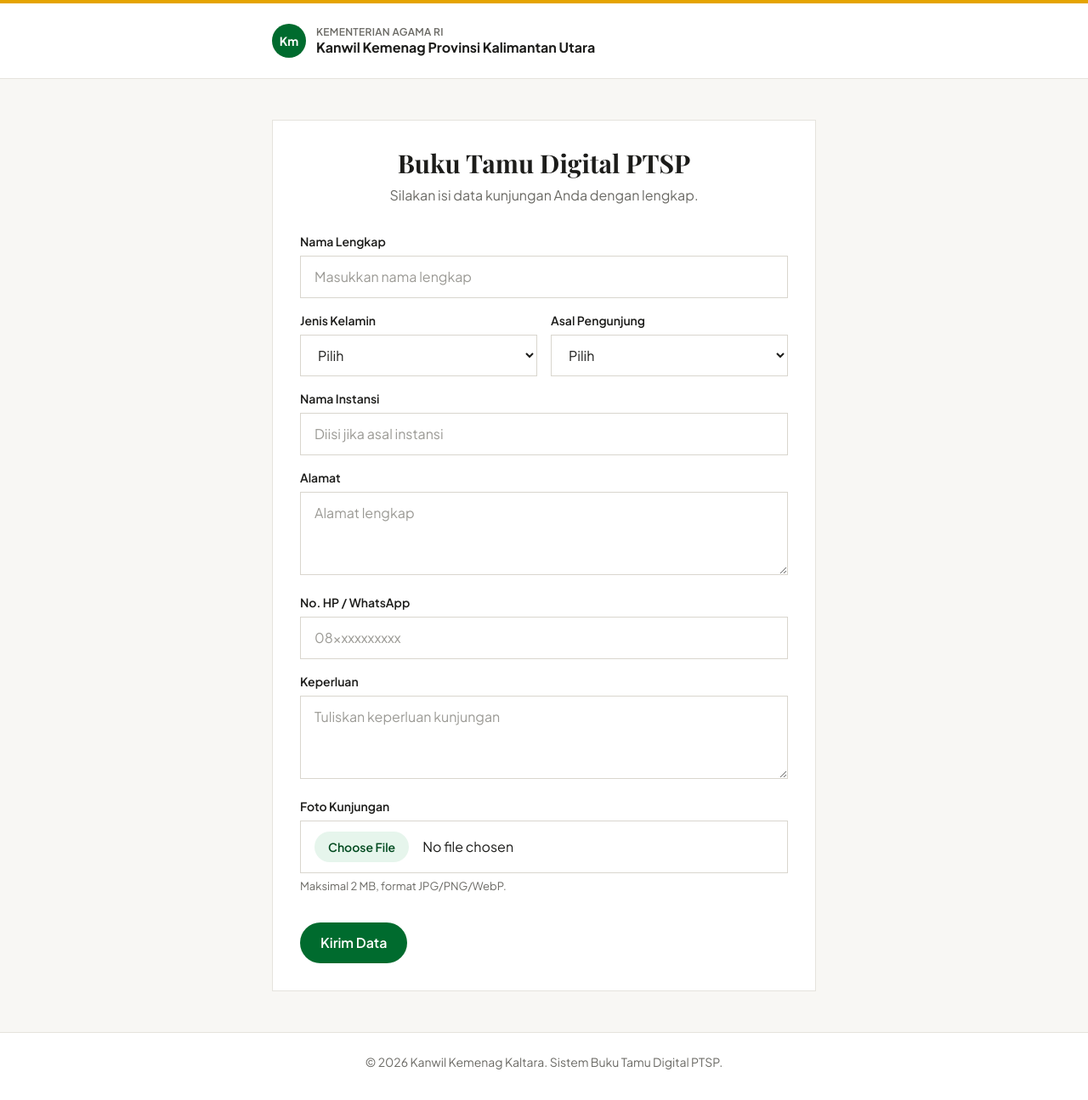
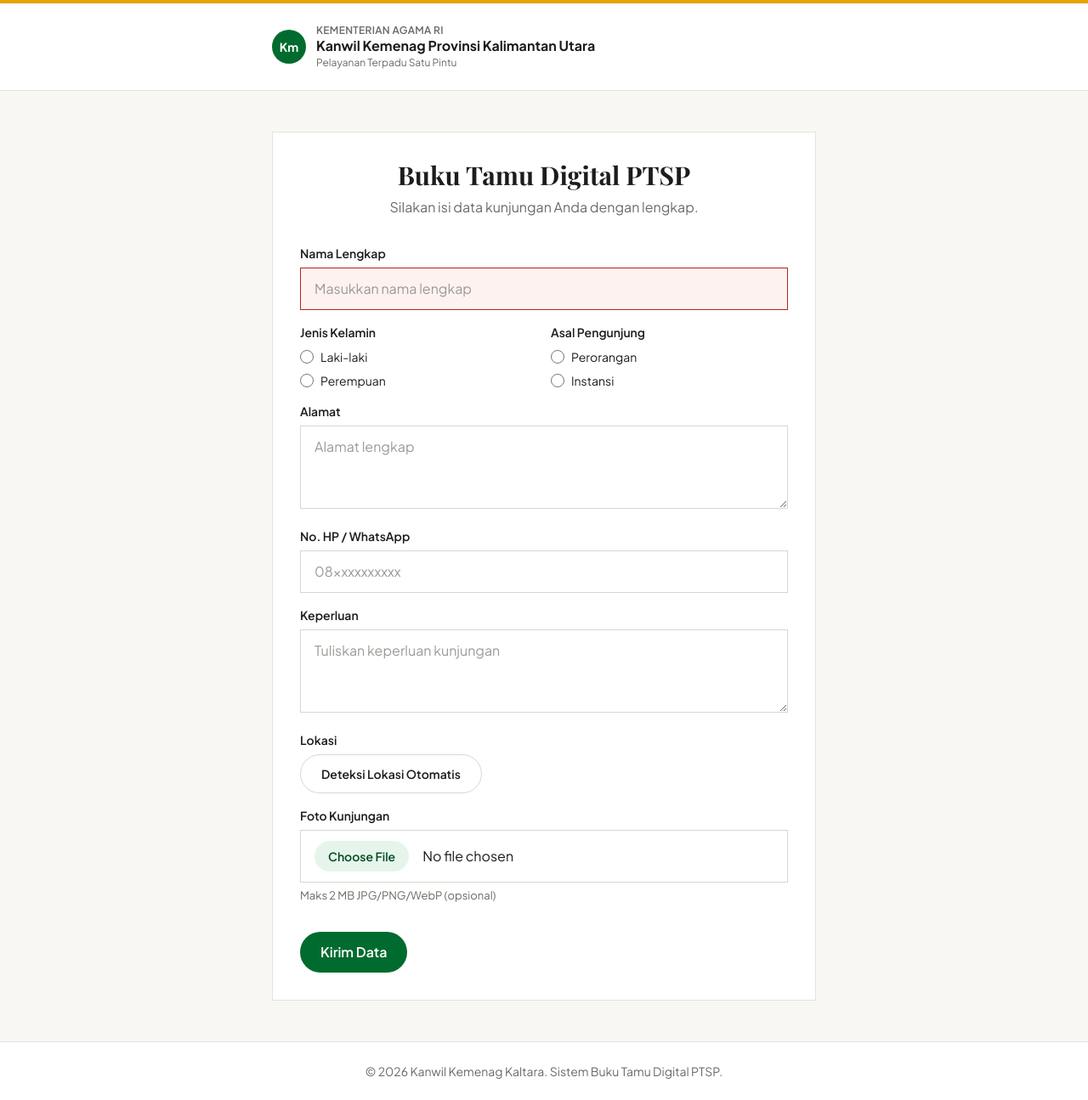
Before and after one commit to martinserafim93/bukanwil, a CodeIgniter 4 app: the page made by app/Views/tamu/form.php in a window 1280 px wide. Shown: the whole page at 85% size. Before the commit the page ends 1259 px from the top, so only its background shows below. Run offline with PHP 8.4 and a stand-in for CodeIgniter, Linux system fonts and the light colour scheme; the template is opened without the code that fills it, so the values that code supplies are empty; style sheets or scripts are compiled from the project's sources; some libraries are stand-ins or nearby versions.

Commit message:
Fase 2b: form buku tamu publik (routes, view + controller submit + sukses + JS geolokasi)

```diff
--- a/app/Views/layouts/publik.php
+++ b/app/Views/layouts/publik.php
@@ -9,7 +9,7 @@
 <head>
     <meta charset="UTF-8">
     <meta name="viewport" content="width=device-width, initial-scale=1.0">
-    <title><?= esc($this->renderSection('title')) ?? 'Buku Tamu PTSP' ?> — SANTRI</title>
+    <title><?= esc($this->renderSection('title')) ?? 'Form Buku Tamu' ?> — SANTRI</title>
 
     <link rel="preconnect" href="https://fonts.googleapis.com">
     <link rel="preconnect" href="https://fonts.gstatic.com" crossorigin>
@@ -28,7 +28,14 @@
                 </div>
                 <div>
                     <p class="text-xs font-semibold uppercase tracking-wide text-ink-muted">Kementerian Agama RI</p>
-                    <h1 class="text-sm md:text-base font-bold leading-tight">Kanwil Kemenag Provinsi Kalimantan Utara</h1>
+                    <h1 class="text-sm md:text-base font-bold leading-tight">
+                        <?= esc($pengaturan['nama_instansi_ptsp'] ?? 'Kanwil Kemenag Provinsi Kalimantan Utara') ?>
+                    </h1>
+                    <?php if (! empty($pengaturan['teks_header'])): ?>
+                        <p class="text-xs text-ink-muted mt-0.5"><?= esc($pengaturan['teks_header']) ?></p>
+                    <?php else: ?>
+                        <p class="text-xs text-ink-muted mt-0.5">Pelayanan Terpadu Satu Pintu</p>
+                    <?php endif; ?>
                 </div>
             </div>
         </div>
@@ -41,7 +48,7 @@
     <footer class="bg-surface border-t border-border mt-auto">
         <div class="container-readable py-6">
             <p class="text-center text-sm text-ink-muted">
-                &copy; <?= date('Y') ?> Kanwil Kemenag Kaltara. Sistem Buku Tamu Digital PTSP.
+                &copy; <?= date('Y') ?> <?= esc($pengaturan['nama_instansi_ptsp'] ?? 'Kanwil Kemenag Kaltara') ?>. Sistem Buku Tamu Digital PTSP.
             </p>
         </div>
     </footer>
--- a/app/Views/tamu/form.php
+++ b/app/Views/tamu/form.php
@@ -1,7 +1,6 @@
 <?php
 /**
- * Shell halaman form publik — SANTRI
- * Belum ada logika bisnis / controller.
+ * Public guestbook form — SANTRI
  */
 $this->extend('layouts/publik');
 $this->section('title', 'Form Buku Tamu');
@@ -15,56 +14,100 @@ $this->section('content');
             <p class="text-ink-muted">Silakan isi data kunjungan Anda dengan lengkap.</p>
         </div>
 
-        <form action="#" method="post" enctype="multipart/form-data" class="space-y-6">
+        <?php if (! empty($errors) && is_array($errors)): ?>
+            <div class="mb-6 p-4 bg-danger-bg border border-danger text-danger text-sm" role="alert" aria-live="assertive">
+                <p class="font-semibold mb-1">Mohon periksa kembali isian Anda:</p>
+                <ul class="list-disc list-inside space-y-1">
+                    <?php foreach ($errors as $field => $message): ?>
+                        <li><?= esc(is_array($message) ? implode(' ', $message) : $message) ?></li>
+                    <?php endforeach; ?>
+                </ul>
+            </div>
+        <?php endif; ?>
+
+        <form action="<?= site_url('tamu/submit') ?>" method="post" enctype="multipart/form-data" class="space-y-6" novalidate>
+            <?= csrf_field() ?>
+
+            <input type="text" name="_hp" tabindex="-1" autocomplete="off" class="hidden" aria-hidden="true">
+
             <div class="space-y-4">
+
                 <div>
                     <label for="nama" class="form-label">Nama Lengkap</label>
-                    <input type="text" id="nama" name="nama" class="form-field" placeholder="Masukkan nama lengkap" autocomplete="name">
+                    <input type="text" id="nama" name="nama" value="<?= esc(old('nama')) ?>" class="form-field <?= session('errors.nama') ? 'form-field-error' : '' ?>" placeholder="Masukkan nama lengkap" autocomplete="name" required>
                 </div>
 
                 <div class="grid grid-cols-1 md:grid-cols-2 gap-4">
                     <div>
-                        <label for="jenis_kelamin" class="form-label">Jenis Kelamin</label>
-                        <select id="jenis_kelamin" name="jenis_kelamin" class="form-field">
-                            <option value="">Pilih</option>
-                            <option value="Laki-laki">Laki-laki</option>
-                            <option value="Perempuan">Perempuan</option>
-                        </select>
+                        <span class="form-label block">Jenis Kelamin</span>
+                        <div class="mt-2 flex flex-col gap-2">
+                            <label class="inline-flex items-center gap-2">
+                                <input type="radio" name="jenis_kelamin" value="Laki-laki" <?= old('jenis_kelamin') === 'Laki-laki' ? 'checked' : '' ?> class="h-4 w-4 text-brand-500 border-border-strong" required>
+                                <span class="text-sm text-ink">Laki-laki</span>
+                            </label>
+                            <label class="inline-flex items-center gap-2">
+                                <input type="radio" name="jenis_kelamin" value="Perempuan" <?= old('jenis_kelamin') === 'Perempuan' ? 'checked' : '' ?> class="h-4 w-4 text-brand-500 border-border-strong" required>
+                                <span class="text-sm text-ink">Perempuan</span>
+                            </label>
+                        </div>
                     </div>
                     <div>
-                        <label for="asal_pengunjung" class="form-label">Asal Pengunjung</label>
-                        <select id="asal_pengunjung" name="asal_pengunjung" class="form-field">
-                            <option value="">Pilih</option>
-                            <option value="perorangan">Perorangan</option>
-                            <option value="instansi">Instansi</option>
-                        </select>
+                        <span class="form-label block">Asal Pengunjung</span>
+                        <div class="mt-2 flex flex-col gap-2">
+                            <label class="inline-flex items-center gap-2">
+                                <input type="radio" name="asal_pengunjung" value="perorangan" <?= old('asal_pengunjung') === 'perorangan' ? 'checked' : '' ?> class="h-4 w-4 text-brand-500 border-border-strong" required>
+                                <span class="text-sm text-ink">Perorangan</span>
+                            </label>
+                            <label class="inline-flex items-center gap-2">
+                                <input type="radio" name="asal_pengunjung" value="instansi" <?= old('asal_pengunjung') === 'instansi' ? 'checked' : '' ?> class="h-4 w-4 text-brand-500 border-border-strong" required>
+                                <span class="text-sm text-ink">Instansi</span>
+                            </label>
+                        </div>
+                    </div>
+                </div>
+
+                <div id="wrap-nama-instansi" style="display: none;">
+                    <label for="nama_instansi" class="form-label">Nama Instansi</label>
+                    <input type="text" id="nama_instansi" name="nama_instansi" value="<?= esc(old('nama_instansi')) ?>" class="form-field <?= session('errors.nama_instansi') ? 'form-field-error' : '' ?>" placeholder="Diisi jika asal instansi">
+                </div>
+
+                <div>
+                    <label for="alamat" class="form-label">Alamat</label>
+                    <textarea id="alamat" name="alamat" rows="3" class="form-field" placeholder="Alamat lengkap" required><?= esc(old('alamat')) ?></textarea>
+                </div>
+
+                <div>
+                    <label for="no_hp" class="form-label">No. HP / WhatsApp</label>
+                    <input type="tel" id="no_hp" name="no_hp" value="<?= esc(old('no_hp')) ?>" class="form-field" placeholder="08xxxxxxxxxx" autocomplete="tel" required>
+                </div>
+
+                <div>
+                    <label for="keperluan" class="form-label">Keperluan</label>
+                    <textarea id="keperluan" name="keperluan" rows="3" class="form-field" placeholder="Tuliskan keperluan kunjungan" required><?= esc(old('keperluan')) ?></textarea>
+                </div>
+
+                <div>
+                    <span class="form-label block">Lokasi</span>
+                    <button type="button" id="btn-deteksi-lokasi" class="btn-secondary text-sm">Deteksi Lokasi Otomatis</button>
+                    <p id="status-lokasi" class="form-hint mt-2 text-sm text-ink-muted" aria-live="polite"></p>
+                    <input type="hidden" id="lat" name="lat" value="<?= esc(old('lat')) ?>">
+                    <input type="hidden" id="lng" name="lng" value="<?= esc(old('lng')) ?>">
+                    <div id="input-manual-lokasi" style="display: none;" class="mt-3 grid grid-cols-1 md:grid-cols-2 gap-4">
+                        <div>
+                            <label for="lat_manual" class="form-label">Latitude</label>
+                            <input type="text" id="lat_manual" name="lat_manual" class="form-field" placeholder="-2.xxxxxx">
+                        </div>
+                        <div>
+                            <label for="lng_manual" class="form-label">Longitude</label>
+                            <input type="text" id="lng_manual" name="lng_manual" class="form-field" placeholder="117.xxxxxx">
+                        </div>
                     </div>
                 </div>
 
                 <div>
-                    <label for="nama_instansi" class="form-label">Nama Instansi</label>
-                    <input type="text" id="nama_instansi" name="nama_instansi" class="form-field" placeholder="Diisi jika asal instansi">
-                </div>
-
-                <div>
-                    <label for="alamat" class="form-label">Alamat</label>
-                    <textarea id="alamat" name="alamat" rows="3" class="form-field" placeholder="Alamat lengkap"></textarea>
-                </div>
-
-                <div>
-                    <label for="no_hp" class="form-label">No. HP / WhatsApp</label>
-                    <input type="tel" id="no_hp" name="no_hp" class="form-field" placeholder="08xxxxxxxxxx">
-                </div>
-
-                <div>
-                    <label for="keperluan" class="form-label">Keperluan</label>
-                    <textarea id="keperluan" name="keperluan" rows="3" class="form-field" placeholder="Tuliskan keperluan kunjungan"></textarea>
-                </div>
-
-                <div>
                     <label for="foto" class="form-label">Foto Kunjungan</label>
-                    <input type="file" id="foto" name="foto" accept="image/*" class="form-field file:mr-4 file:py-2 file:px-4 file:rounded-full file:border-0 file:text-sm file:font-semibold file:bg-brand-50 file:text-brand-700 hover:file:bg-brand-100">
-                    <p class="form-hint">Maksimal 2 MB, format JPG/PNG/WebP.</p>
+                    <input type="file" id="foto" name="foto" accept="image/jpeg,image/png,image/webp" class="form-field file:mr-4 file:py-2 file:px-4 file:rounded-full file:border-0 file:text-sm file:font-semibold file:bg-brand-50 file:text-brand-700 hover:file:bg-brand-100">
+                    <p class="form-hint">Maks 2 MB JPG/PNG/WebP (opsional)</p>
                 </div>
             </div>
 
@@ -76,3 +119,7 @@ $this->section('content');
 </section>
 
 <?php $this->endSection(); ?>
+
+<?php $this->section('scripts'); ?>
+<script src="<?= base_url('js/form-publik.js') ?>"></script>
+<?php $this->endSection(); ?>
--- /dev/null
+++ b/public/js/form-publik.js
@@ -0,0 +1,129 @@
+/**
+ * Public form behaviours — geolocation + conditional fields.
+ * IIFE, zero dependencies.
+ */
+(function () {
+    'use strict';
+
+    // ----- Helpers -----
+    function $(sel) {
+        return document.querySelector(sel);
+    }
+
+    function onReady(fn) {
+        if (document.readyState !== 'loading') {
+            fn();
+        } else {
+            document.addEventListener('DOMContentLoaded', fn);
+        }
+    }
+
+    // ----- Conditional field: nama_instansi -----
+    function initConditionalInstansi() {
+        var radios = document.querySelectorAll('input[name="asal_pengunjung"]');
+        var wrap = $('#wrap-nama-instansi');
+        var input = $('#nama_instansi');
+
+        if (! wrap || ! input) return;
+
+        function update() {
+            var selected = document.querySelector('input[name="asal_pengunjung"]:checked');
+            var isInstansi = selected && selected.value === 'instansi';
+
+            wrap.style.display = isInstansi ? 'block' : 'none';
+            input.required = isInstansi;
+
+            if (! isInstansi) {
+                input.value = '';
+            }
+        }
+
+        radios.forEach(function (radio) {
+            radio.addEventListener('change', update);
+        });
+
+        update();
+    }
+
+    // ----- Geolocation -----
+    function initGeolocation() {
+        var btn = $('#btn-deteksi-lokasi');
+        var status = $('#status-lokasi');
+        var latInput = $('#lat');
+        var lngInput = $('#lng');
+        var manual = $('#input-manual-lokasi');
+
+        if (! btn) return;
+
+        function showManual() {
+            if (manual) manual.style.display = 'grid';
+        }
+
+        function setStatus(text, type) {
+            if (! status) return;
+            status.textContent = text;
+            status.className = 'form-hint mt-2 ' + (type === 'error' ? 'text-danger' : 'text-success');
+        }
+
+        function onSuccess(position) {
+            var lat = position.coords.latitude;
+            var lng = position.coords.longitude;
+
+            if (latInput) latInput.value = lat.toFixed(8);
+            if (lngInput) lngInput.value = lng.toFixed(8);
+
+            setStatus('Lokasi terdeteksi.');
+
+            if (manual) manual.style.display = 'none';
+        }
+
+        function onError(error) {
+            var message = 'Gagal mendeteksi lokasi. Silakan isi manual.';
+            if (error && error.code === 1) {
+                message = 'Akses lokasi ditolak. Silakan isi manual.';
+            } else if (error && error.code === 2) {
+                message = 'Informasi lokasi tidak tersedia. Silakan isi manual.';
+            } else if (error && error.code === 3) {
+                message = 'Waktu deteksi lokasi habis. Silakan isi manual.';
+            }
+            setStatus(message, 'error');
+            showManual();
+        }
+
+        btn.addEventListener('click', function () {
+            if (! navigator.geolocation) {
+                setStatus('Browser tidak mendukung geolokasi. Silakan isi manual.', 'error');
+                showManual();
+                return;
+            }
+
+            setStatus('Mendeteksi lokasi...');
+            navigator.geolocation.getCurrentPosition(onSuccess, onError, {
+                enableHighAccuracy: false,
+                timeout: 10000,
+                maximumAge: 0,
+            });
+        });
+
+        // Sync optional manual lat/lng into hidden inputs before submit
+        var form = btn.closest('form');
+        if (form) {
+            form.addEventListener('submit', function () {
+                var latManual = $('#lat_manual');
+                var lngManual = $('#lng_manual');
+                if (! latInput.value && latManual && latManual.value) {
+                    latInput.value = latManual.value;
+                }
+                if (! lngInput.value && lngManual && lngManual.value) {
+                    lngInput.value = lngManual.value;
+                }
+            });
+        }
+    }
+
+    // ----- Boot -----
+    onReady(function () {
+        initConditionalInstansi();
+        initGeolocation();
+    });
+})();
```
Also changed, not shown: app/Config/Routes.php (+6 -1 lines), app/Controllers/Tamu.php (added, +159 -0 lines), app/Views/tamu/sukses.php (added, +25 -0 lines).
